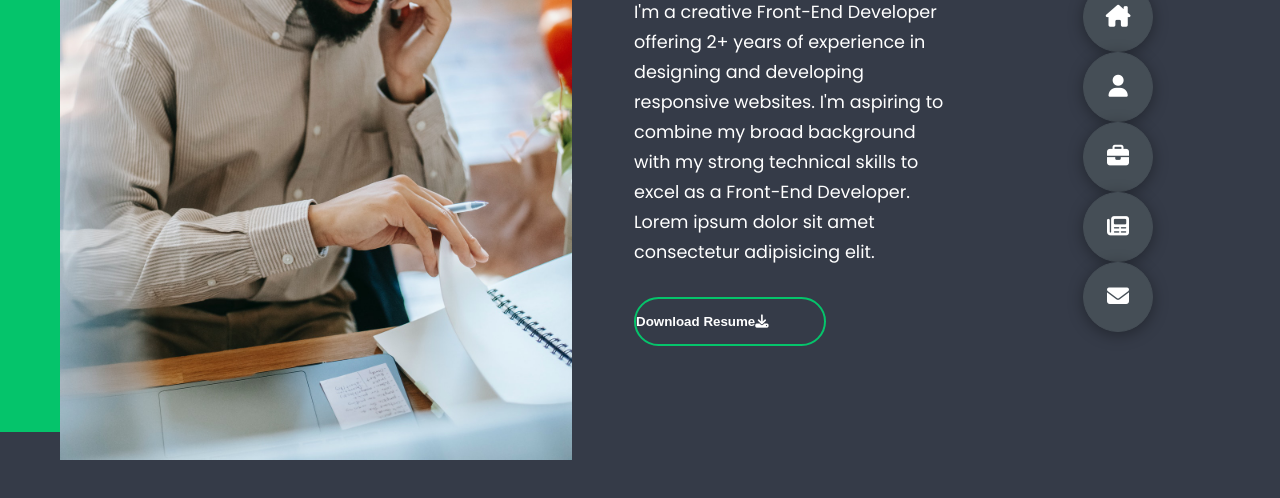
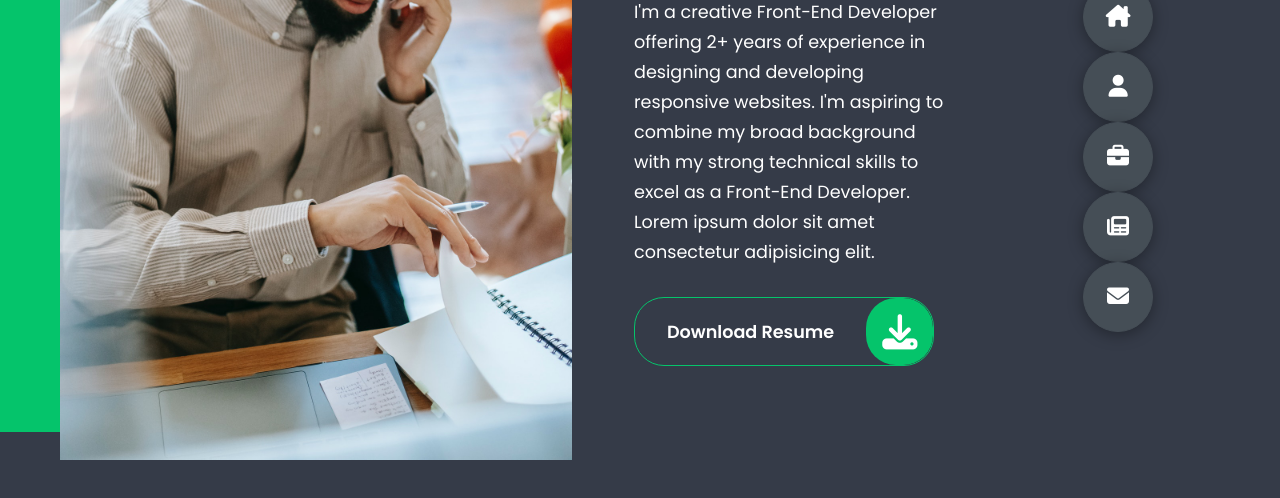
Before and after one commit to gabeaustin/html-portfolio-just-me, a plain HTML site: page index.html in a window 1280 px wide. Shown: the part 368-866 px from the top of the page. Drawn offline with Linux system fonts and the light colour scheme.

Commit message:
finished styling download resume btn and icon

```diff
--- a/index.html
+++ b/index.html
@@ -45,8 +45,12 @@
           adipisicing elit.
         </p>
         <section class="download-resume-btn-container">
-          <button class="download-resume-btn">Download Resume
-            <i class="fa-solid fa-download download-resume-btn-icon"></i>
+          <a class="download-resume-btn">
+            <span class="download-resume-btn-text">Download Resume</span>
+            <span class="download-resume-btn-icon">
+              <i class="fa-solid fa-download fa-2x"></i>
+            </span>
+          </a>
           </button>
         </section>
       </section>
--- a/styles/style.css
+++ b/styles/style.css
@@ -70,21 +70,30 @@ body {
   align-self: flex-start;
 }
 
-.download-resume-btn-container button.download-resume-btn {
+.download-resume-btn {
   border-radius: 30px;
   color: inherit;
   font-weight: 600;
   position: relative;
-  border: 2px solid var(--secondary-green);
-  background: rgba(255, 225, 255, 0);
+  border: 1px solid var(--secondary-green);
   display: flex;
   align-self: flex-start;
   align-items: center;
   overflow: hidden;
-  padding: 15px 0;
-  width: 15vw;
 }
 
+.download-resume-btn .download-resume-btn-text {
+  padding: 0 32px;
+}
+
+.download-resume-btn .download-resume-btn-icon {
+  background-color: var(--secondary-green);
+  display: flex;
+  align-items: center;
+  justify-content: center;
+  border-radius: 30px;
+  padding: 16px;
+}
 
 .socials-container {
   height: 50vh;
@@ -165,14 +174,6 @@ body {
     line-height: 1.6;
   }
 
-  .download-resume-btn-container button.download-resume-btn {
-    width: 55vw;
-  }
-
-  i.download-resume-btn-icon {
-    background: var(--secondary-green);
-  }
-
   /* box 3 */
   .socials-container {
     display: flex;
```
